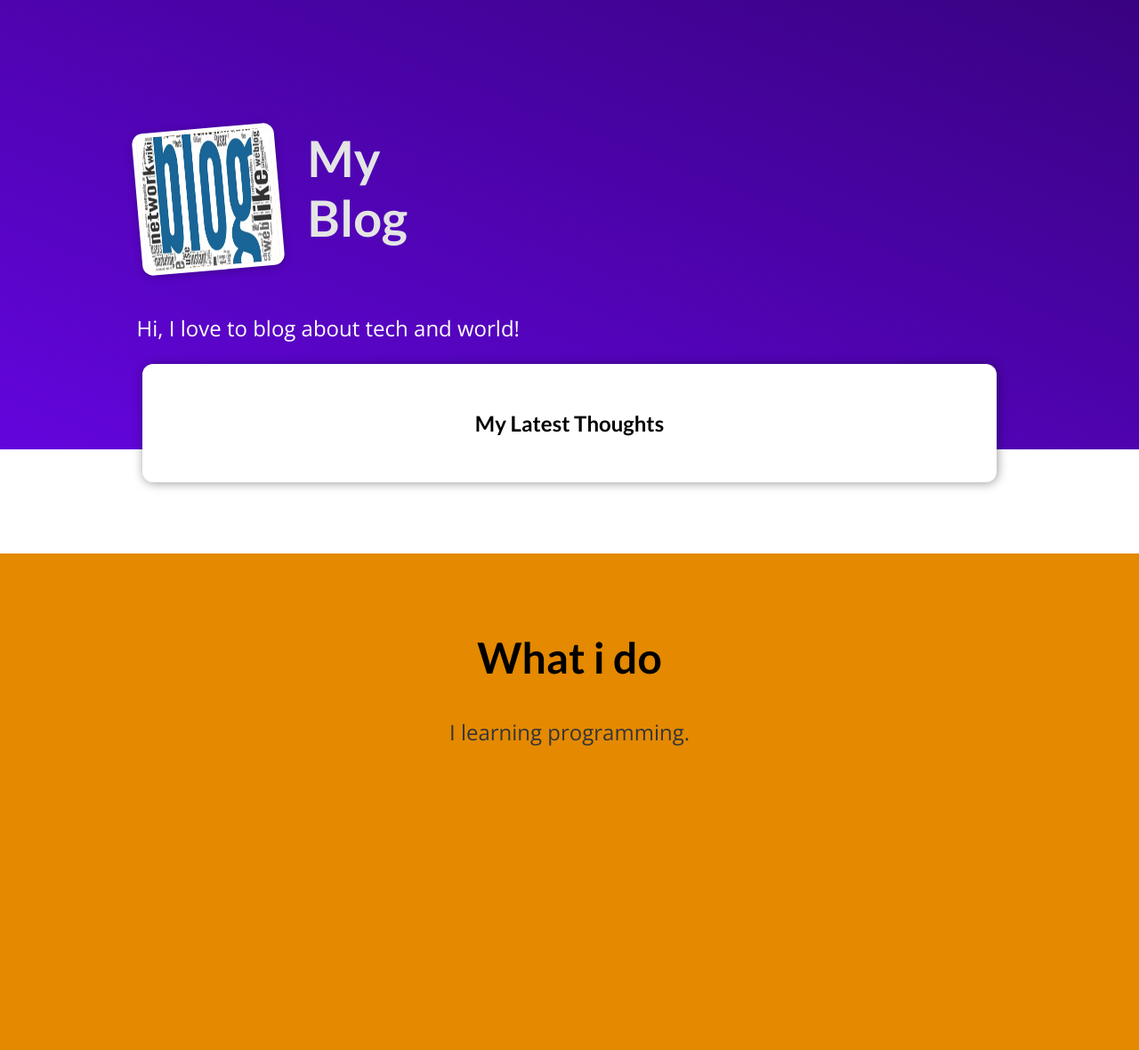
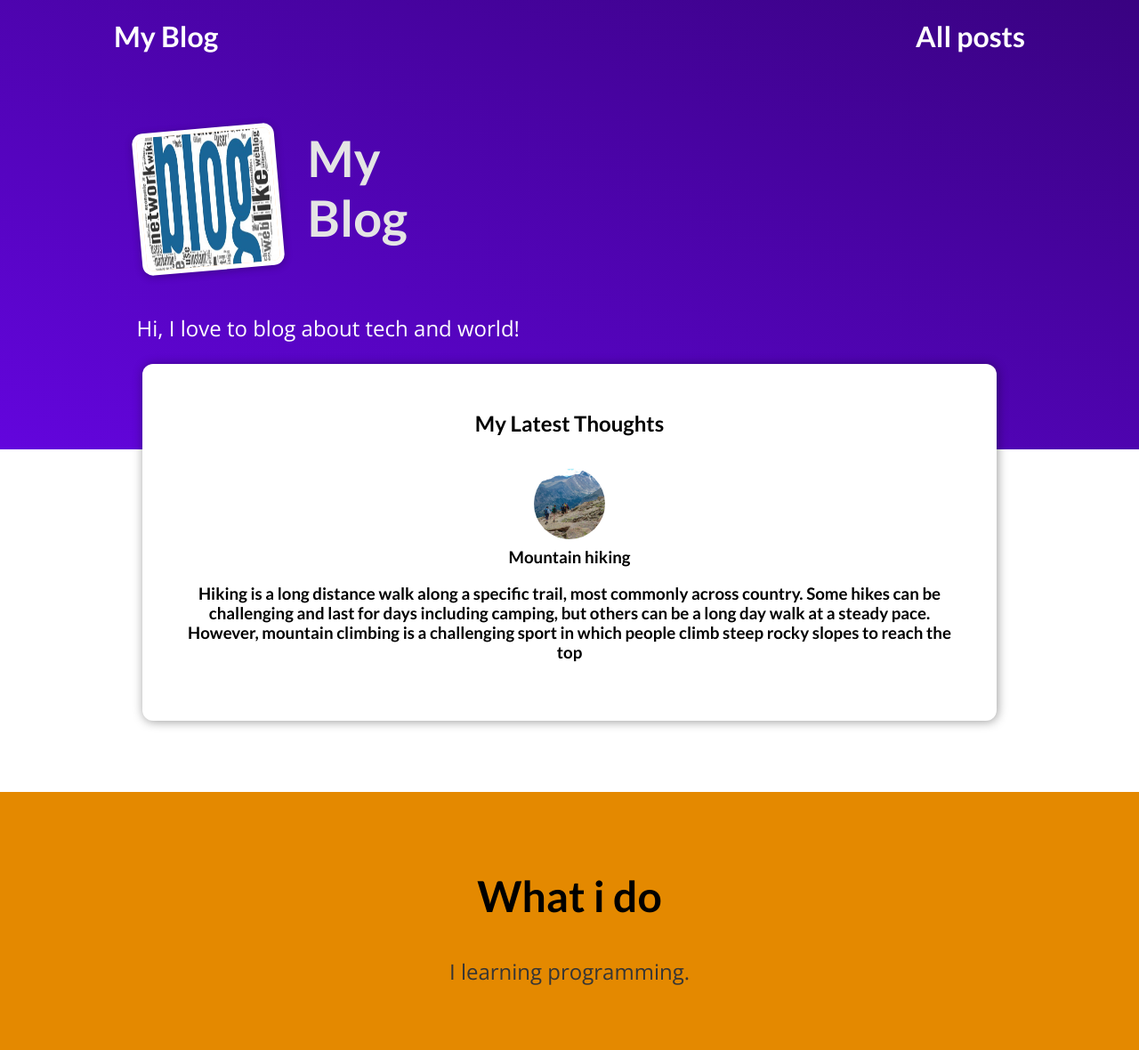
Before and after one commit to mahdikalhor1/blog, a Django app: page / in a window 1280 px wide. Shown: the whole page at 89% size. Before the commit the page ends 838 px from the top, so only its background shows below. Run offline with Django 4.2, Linux system fonts and the light colour scheme.

Commit message:
complete templates

```diff
--- a/blog/my_syte/views.py
+++ b/blog/my_syte/views.py
@@ -1,12 +1,34 @@
 from django.shortcuts import render
+from datetime import date
 
-# Create your views here.
+all_posts = [
+    {
+        "post_name" : "mount-hiking",
+        "image" : "mount.jpg",
+        "author" : "mahdi",
+        "date" : date(2022,10,11),
+        "title" : "Mountain hiking",
+        "expert" :"Hiking is a long distance walk along a specific trail, most commonly across country. Some hikes can be challenging and last for days including camping, but others can be a long day walk at a steady pace. However, mountain climbing is a challenging sport in which people climb steep rocky slopes to reach the top",
+        "content" : """A mountain is an elevated portion of the Earth's crust, generally with steep sides that show significant exposed bedrock. Although definitions vary, a mountain may differ from a plateau in having a limited summit area, and is usually higher than a hill, typically rising at least 300 metres (980 ft) above the surrounding land. A few mountains are isolated summits, but most occur in mountain ranges.[1]
 
+Mountains are formed through tectonic forces, erosion, or volcanism,[1] which act on time scales of up to tens of millions of years.[2] Once mountain building ceases, mountains are slowly leveled through the action of weathering, through slumping and other forms of mass wasting, as well as through erosion by rivers and glaciers.[3]
+
+High elevations on mountains produce colder climates than at sea level at similar latitude. These colder climates strongly affect the ecosystems of mountains: different elevations have different plants and animals. Because of the less hospitable terrain and climate, mountains tend to be used less for agriculture and more for resource extraction, such as mining and logging, along with recreation, such as mountain climbing and skiing.
+
+The highest mountain on Earth is Mount Everest in the Himalayas of Asia, whose summit is 8,850 m (29,035 ft) above mean sea level. The highest known mountain on any planet in the Solar System is Olympus Mons on Mars at 21,171 m (69,459 ft).
+"""
+
+    },
+]
+def get_date(post):
+    return post['date']
 def home_page(request):
-    return render(request, 'my_syte/home_page.html')
+    latest_posts = sorted(all_posts, key=get_date)[-3:]
+    return render(request, 'my_syte/home_page.html', {'posts' : latest_posts})
 
 def posts(request):
-    pass
+    return render(request, 'my_syte/all_posts.html', {"posts" : all_posts})
 
-def post_ditails(request):
-    pass
+def post_ditails(request, post_name):
+    post = next(post for post in all_posts if post['post_name'] == post_name)
+    return render(request, 'my_syte/post_detail.html', {'post': post})
--- a/blog/templates/base.html
+++ b/blog/templates/base.html
@@ -11,6 +11,16 @@
 </head>
 <body>
 
+    <header id = "main-navigation">
+        <h1>
+            <a href="{% url "home-page"%}">My Blog</a>
+            <h1>
+        <nav>
+            <a href="{% url "posts" %}">All posts</a>
+        </nav>
+    </header>
+
+
     {% block content %}
     {% endblock %}
 </body>
```
Also changed, not shown: blog/templates/404.html (added, +7 -0 lines).
